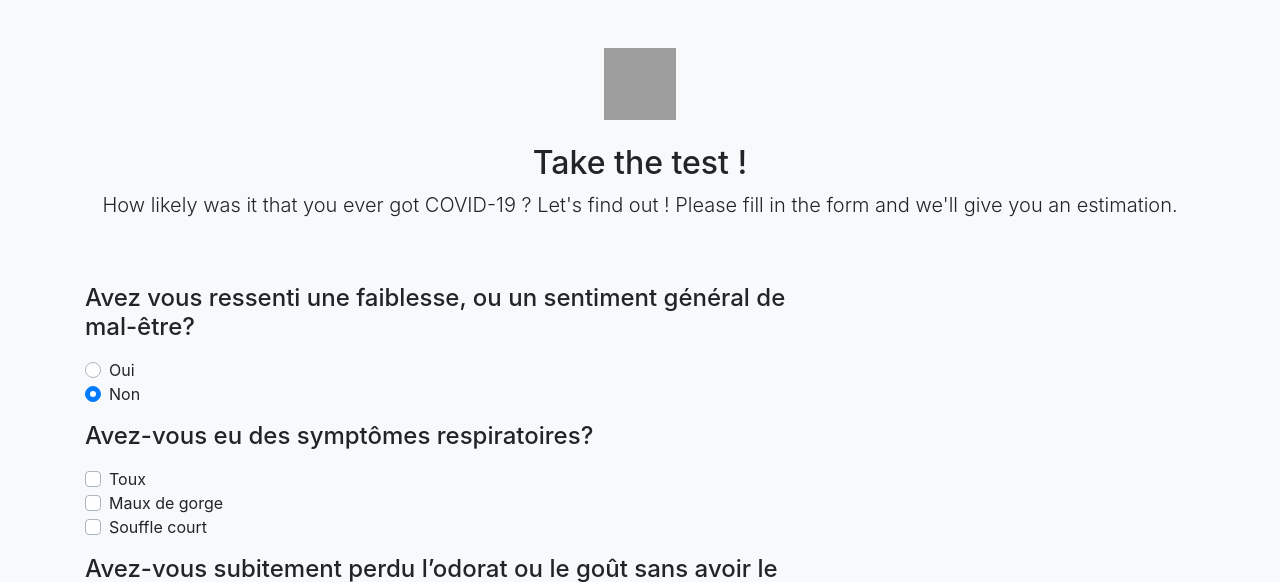
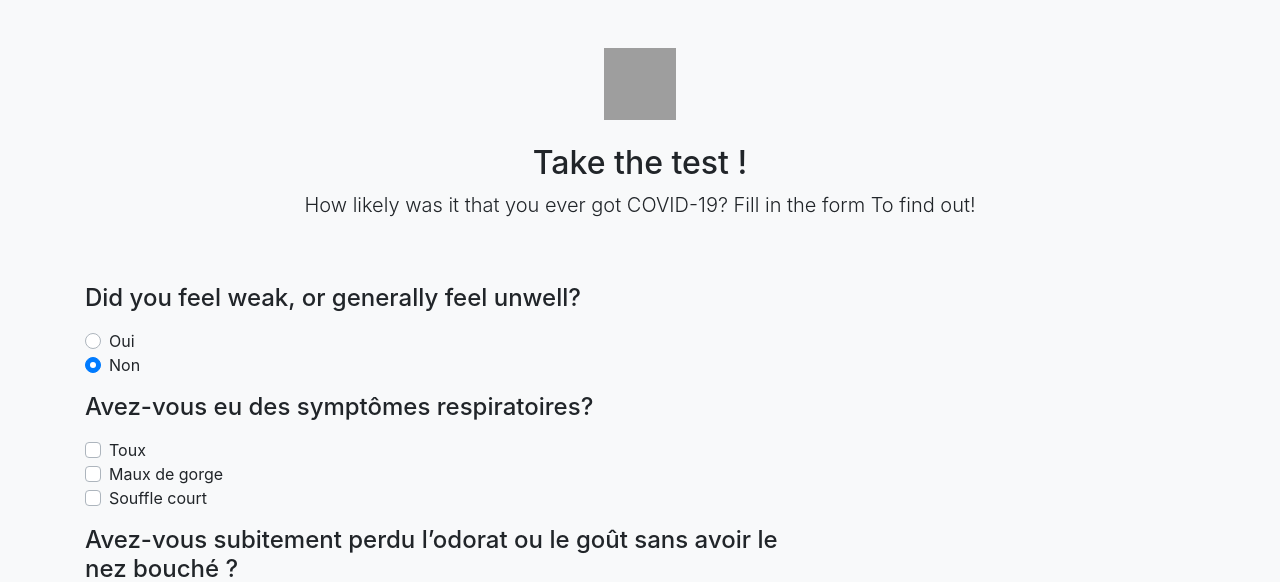
Before and after one commit to RomainMendez/goplasma, a Flask app: page /home in a window 1280 px wide. Shown: the top 582 px of the page. Run offline with Flask 2, Linux system fonts and the light colour scheme; parts of the project's set-up code (start-up, migrations or seed data) failed here and were passed over; some libraries are stand-ins or nearby versions; grey boxes are pictures that could not be loaded.

Commit message:
Update page.html

```diff
--- a/templates/page.html
+++ b/templates/page.html
@@ -38,14 +38,14 @@
   <div class="py-5 text-center">
     <img class="d-block mx-auto mb-4" src="/docs/4.4/assets/brand/bootstrap-solid.svg" alt="" width="72" height="72">
     <h2>Take the test !</h2>
-    <p class="lead">How likely was it that you ever got COVID-19 ? Let's find out ! Please fill in the form and we'll give you an estimation.</p>
+    <p class="lead">How likely was it that you ever got COVID-19? Fill in the form To find out!</p>
   </div>
 
   <div class="row">
 
     <div class="col-md-8 order-md-1">
       <form action="/result" class="needs-validation" novalidate>
-        <h4 class="mb-3">Avez vous ressenti une faiblesse, ou un sentiment général de mal-être?</h4>
+        <h4 class="mb-3">Did you feel weak, or generally feel unwell?</h4>
         <div class="d-block my-3" >
           <div class="custom-control custom-radio" onclick=enableSliderQuestion()>
             <input id="faiblesse1oui" name="generally_ill" value='yes' type="radio" class="custom-control-input" required="">
```
